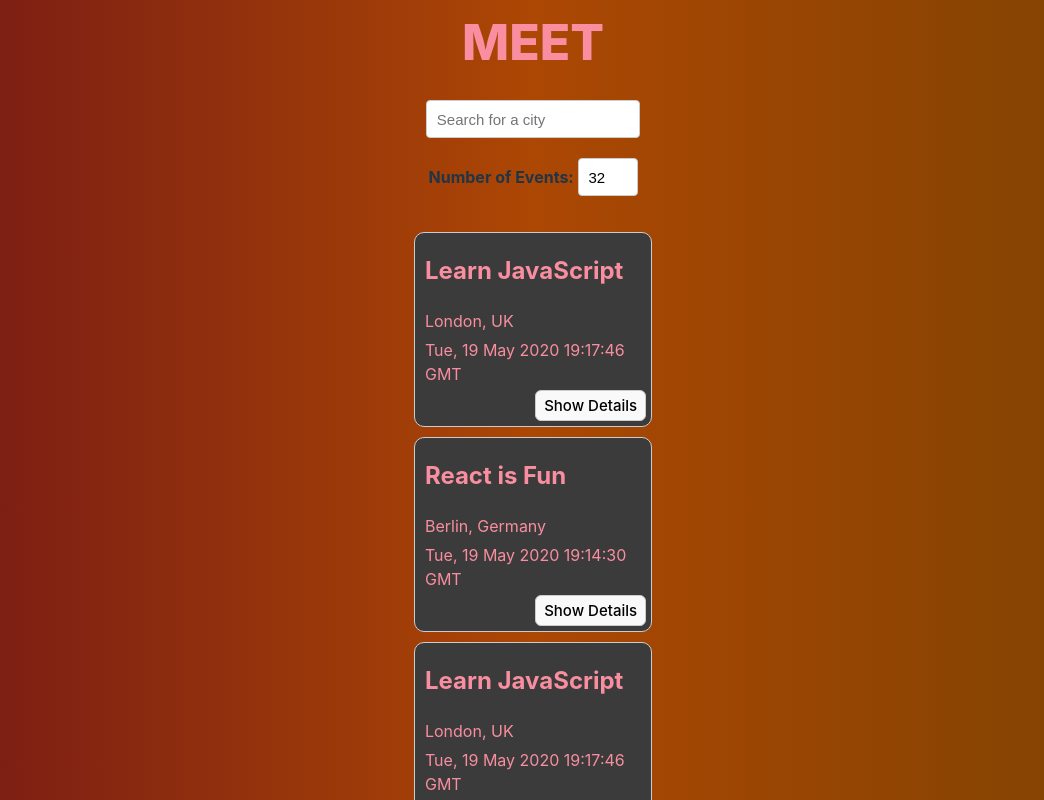
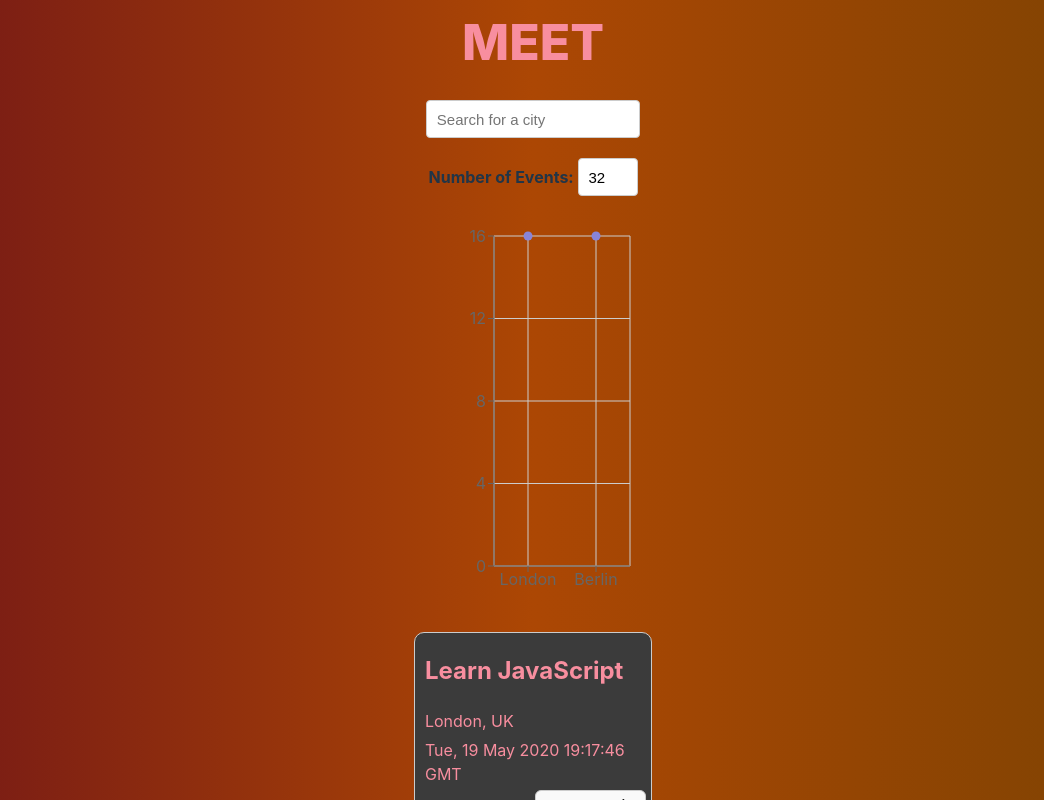
Before and after one commit to tonymcaron/meet, a React (Vite) app: page / in a window 1280 px wide. Shown: the top 800 px of the page, without its empty margins (107-1151 px from the left). Built offline with nearby package versions, Linux system fonts and the light colour scheme; what atatus-spa would draw is missing.

Commit message:
Add events chart

```diff
--- a/package.json
+++ b/package.json
@@ -15,6 +15,7 @@
     "nprogress": "^0.2.0",
     "react": "^18.3.1",
     "react-dom": "^18.3.1",
+    "recharts": "^3.3.0",
     "vite-plugin-pwa": "^1.1.0",
     "workbox-core": "^7.3.0",
     "workbox-expiration": "^7.3.0",
--- a/src/App.jsx
+++ b/src/App.jsx
@@ -2,6 +2,7 @@
 import EventList from './components/EventList';
 import CitySearch from './components/CitySearch';
 import NumberOfEvents from './components/NumberOfEvents';
+import CityEventsChart from "./components/CityEventsChart";
 import { getEvents, extractLocations } from './api';
 import { InfoAlert, ErrorAlert, WarningAlert } from './components/Alert';
 
@@ -52,6 +53,10 @@
         setCurrentNOE={setCurrentNOE}
         setErrorAlert={setErrorAlert}
       />
+      <CityEventsChart
+        allLocations={allLocations}
+        events={events}
+      />
       <EventList events={events} />
     </div>
   );
--- /dev/null
+++ b/src/components/CityEventsChart.jsx
@@ -0,0 +1,48 @@
+import { useState, useEffect } from 'react';
+import {
+  ScatterChart,
+  Scatter,
+  XAxis,
+  YAxis,
+  CartesianGrid,
+  Tooltip,
+  ResponsiveContainer
+} from 'recharts';
+
+const CityEventsChart = ({ allLocations, events }) => {
+  const [data, setData] = useState([]);
+
+  useEffect(() => {
+    setData(getData());
+  }, [`${events}`]);
+
+  const getData = () => {
+    const data = allLocations.map((location) => {
+      const count = events.filter((event) => event.location === location).length
+      const city = location.split(', ')[0]
+      return { city, count };
+    })
+    return data;
+  };
+
+  return (
+    <ResponsiveContainer width="99%" height={400}>
+      <ScatterChart
+        margin={{
+          top: 20,
+          right: 20,
+          bottom: 20,
+          left: 20,
+        }}
+      >
+        <CartesianGrid />
+        <XAxis type="category" dataKey="city" name="City" />
+        <YAxis type="number" dataKey="count" name="Number of events" />
+        <Tooltip cursor={{ strokeDasharray: '10 3' }} />
+        <Scatter name="A school" data={data} fill="#8884d8" />
+      </ScatterChart>
+    </ResponsiveContainer>
+  );
+}
+
+export default CityEventsChart;
```
Also changed, not shown: 1 other file (tests, documents, lock files or other folders).
